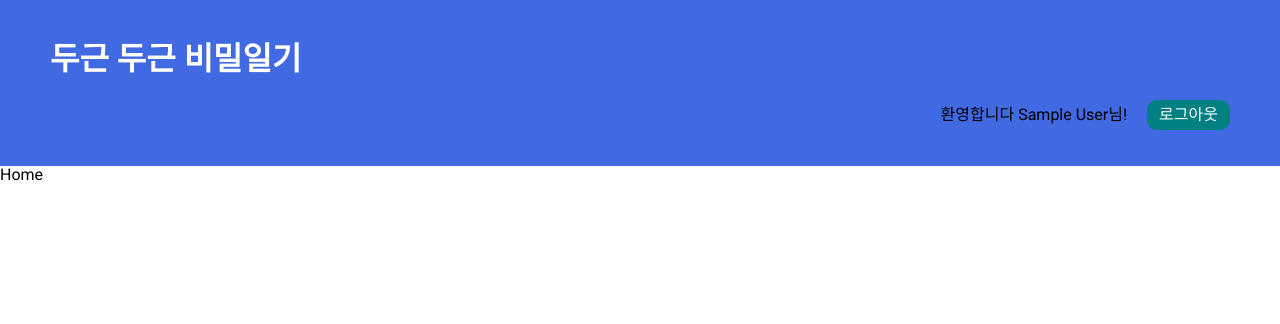
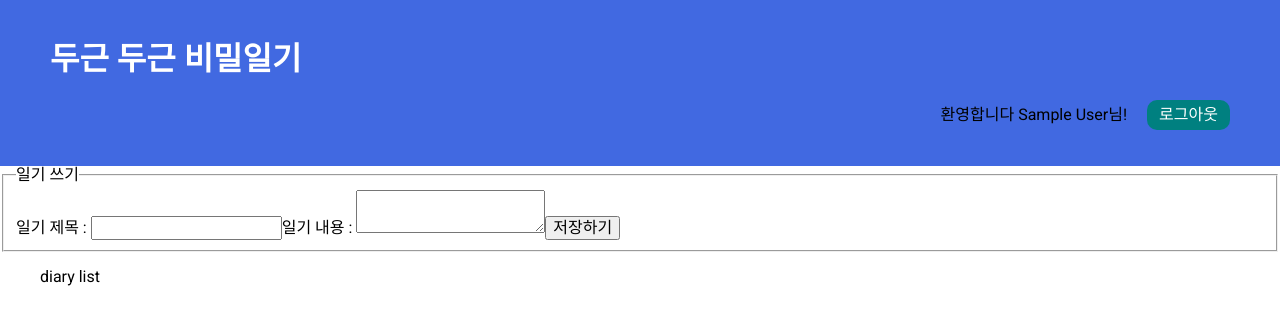
Before and after one commit to kkhhjjoo/mydiary, a React (Create React App) app: page / in a window 1280 px wide. Shown: the top 324 px of the page. Built offline with nearby package versions, Linux system fonts and the light colour scheme; no server answers; sample sign-in values are in the browser's storage.

Commit message:
홈화면 폼 만들기

```diff
--- /dev/null
+++ b/src/pages/home/DiaryForm.js
@@ -0,0 +1,39 @@
+import { useState } from 'react'
+
+export default function DiaryForm() {
+
+    const [title, setTitle] = useState("");
+    const [text, setText] = useState("");
+
+    const handleData = (event) => {
+        if(event.target.id === 'tit') {
+            setTitle(event.target.value);
+        } else if(event.target.id = 'txt') {
+            setText(event.target.value);
+        }
+
+    }
+
+    const handleSubmit = (event) => {
+        event.preventDefault();
+        console.log(title, text);
+
+    }
+
+    return (
+        <>
+         <form onSubmit={handleSubmit}>
+            <fieldset>
+                <legend>일기 쓰기</legend>
+                <label htmlFor="tit">일기 제목 : </label>
+                <input id="tit" type="text" required onChange={handleData} />
+
+                <label htmlFor="txt">일기 내용 : </label>
+                <textarea id="txt" type="text" required onChange={handleData} />
+
+                <button type="submit">저장하기</button>
+            </fieldset>
+         </form>
+        </>
+    )
+}
--- a/src/pages/home/Home.js
+++ b/src/pages/home/Home.js
@@ -1,7 +1,15 @@
 import styles from './Home.module.css';
+import DiaryForm from './DiaryForm';
 
 export default function Home() {
     return (
-        <div>Home</div>
+            <main className={styles.cont}>
+                <aside className={styles.side_menu}>
+                    <DiaryForm />
+                </aside>
+                <ul className={styles.content_list}>
+                diary list
+            </ul>
+            </main>
     )
 }
```
